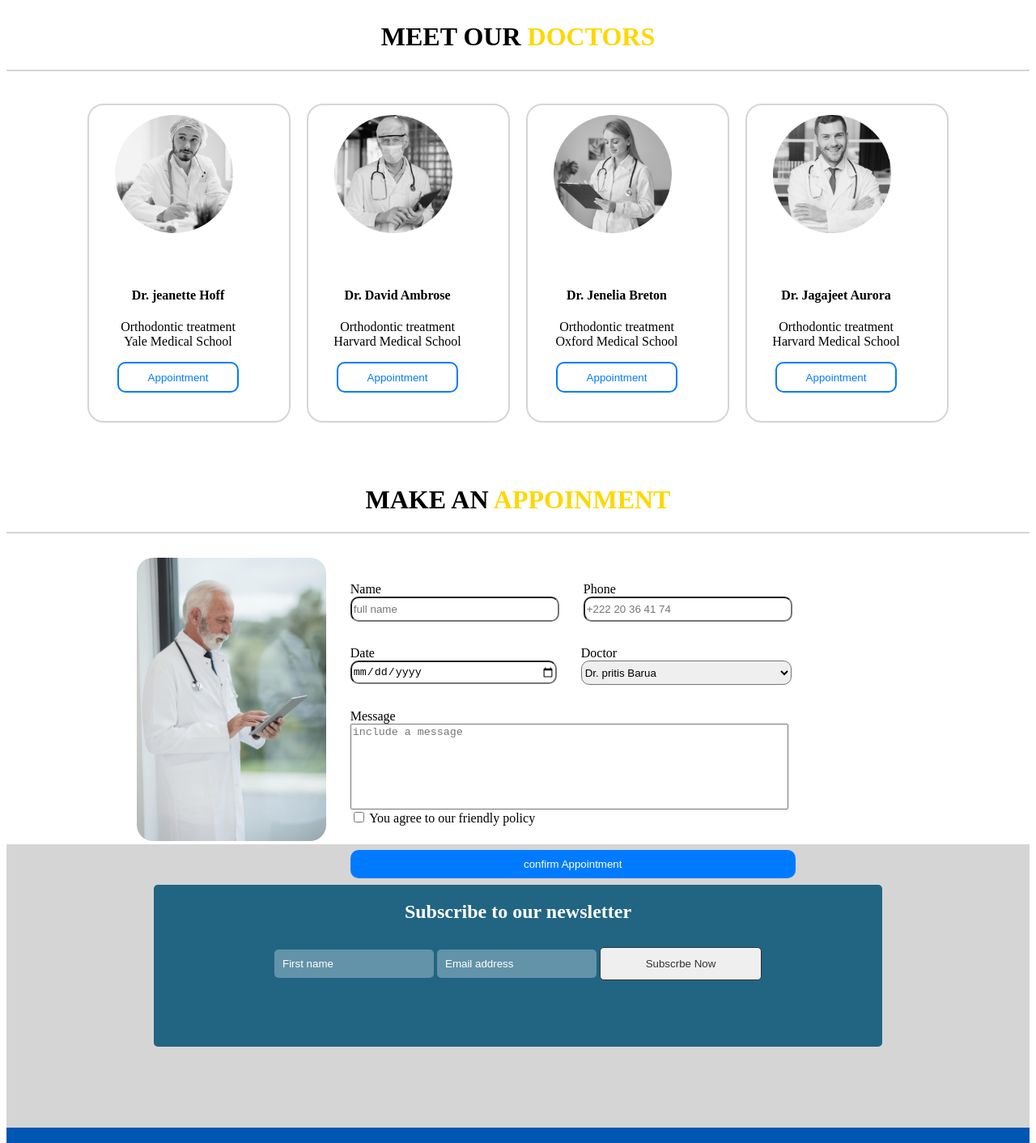
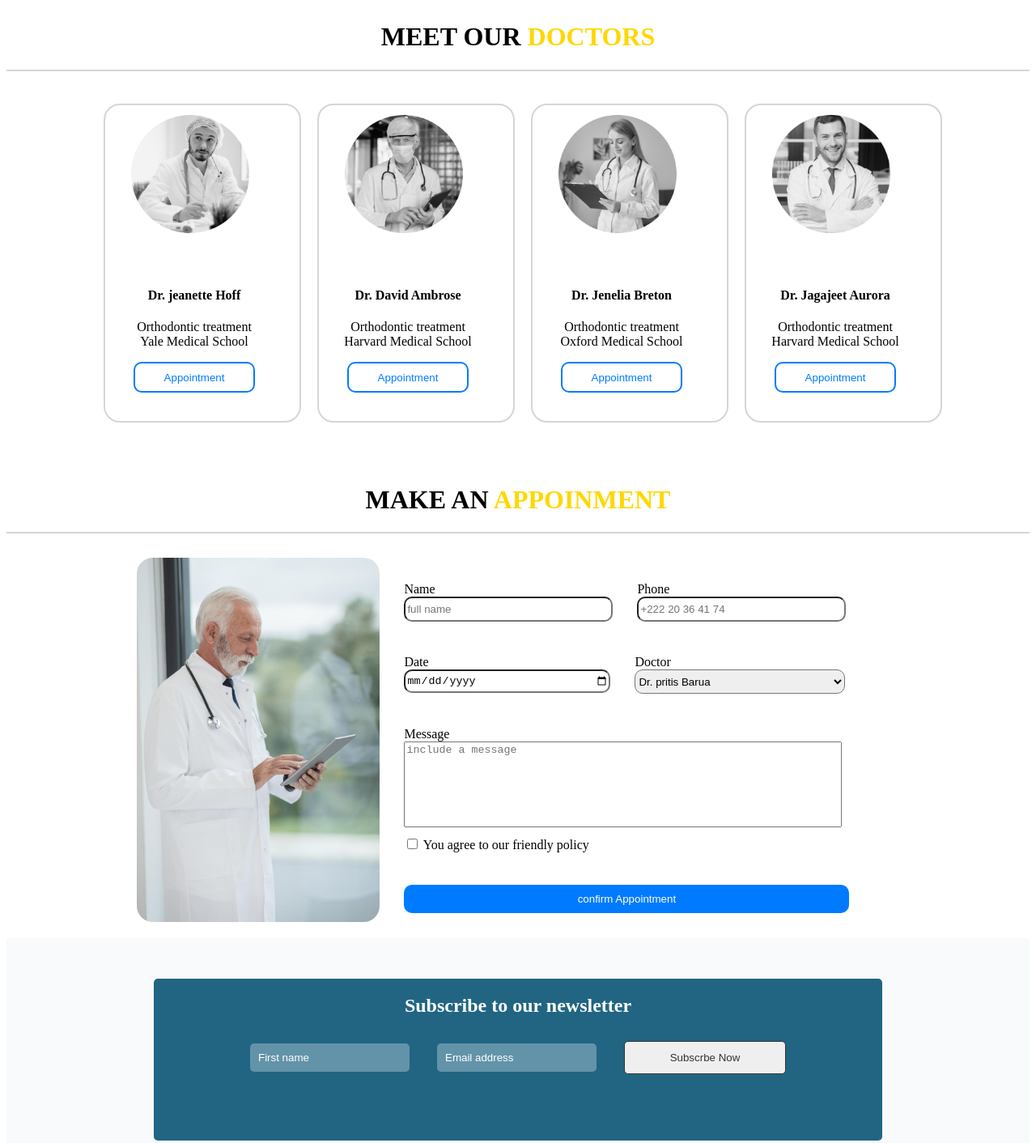
Before and after one commit to FatimataAliouSall/Cabinet-clinic, a plain HTML site: page index.html in a window 1280 px wide. Shown: the part 2208-3620 px from the top of the page at 81% size. Drawn offline with Linux system fonts and the light colour scheme.

Commit message:
modification

```diff
--- a/index.html
+++ b/index.html
@@ -292,7 +292,7 @@
       <div class="newsletter">
          <div class="Subscribe">
             <h2>Subscribe to our newsletter</h2>
-            <form action="#">
+            <form class="new" action="#">
                <input type="text" id="name" name="name" placeholder="First name" required>
                <input type="email" id="email" name="email" placeholder="Email address" required>
                 <button class="-buttom-">Subscrbe Now</button>
--- a/style.css
+++ b/style.css
@@ -304,7 +304,7 @@ header{
 .our-history{
     display: flex;
 
-    margin: auto;
+    /* margin: auto; */
     margin-bottom: 20px;
     width: 90%;
 
@@ -319,6 +319,8 @@ header{
     height: 300px;
     margin-top: 10px;
     border-radius: 35px;
+    margin-left: 100px;
+
 }
 .our-history-right{
     margin-left: 10%;
@@ -353,12 +355,16 @@ header{
     transform: translateY(-20px);
 }
 .all-doctors{
+
     height: 360px;
-    margin-left: 60px;
-    margin-right: 60px;
+    margin-left: 80px;
+    margin-right: 80px;
     display: flex;
     padding: 40px;
     gap: 20px;
+
+
+
 }
 .doctors{
     width: 250px;
@@ -401,15 +407,16 @@ header{
     width: 80%;
 }
 .contact img{
-    height: 350px;
+    height: 450px;
     margin-left: 35px;
     border-radius: 20px;
 }
 .form{
     width: 650px;
-    height:350px ;
+    height:450px ;
     display: flex;
     flex-wrap: wrap;
+    margin-bottom: 20px;
 }
 .form-label{
     display: flex;
@@ -448,7 +455,7 @@ header{
 .checkbox{
     margin-left: 30px;
 }.newsletter{
-    background-color: var(--silver);
+    background-color: #F8FAFC;
     display: flex;
     flex-direction: column;
     text-align: center;
@@ -468,7 +475,12 @@ header{
     width: 900px;
     color: var(--white);
 
+
 }
+/* .Subscribe form {
+    gap: 30px;
+    width: 100%;
+} */
 .Subscribe input {
     margin-top: 10px;
     padding: 10px;
@@ -479,6 +491,11 @@ header{
     background-color: #6393a8;
 
 
+
+}
+
+.new input {
+    margin-right: 30px;
 }
 .Subscribe input::placeholder{
     color: var(--white);
@@ -804,6 +821,10 @@ header{
         width: 300px;
         font-size: 14px;
     }
+    .our-history-left img {
+        margin: auto;
+
+    }
     .Appointment{
         display: flex;
         flex-direction: column;
@@ -831,6 +852,7 @@ header{
         height: 250px;
         width: 100%;
         margin-top: 80px;
+
     }
     .Subscribe form{
        display: flex;
```
